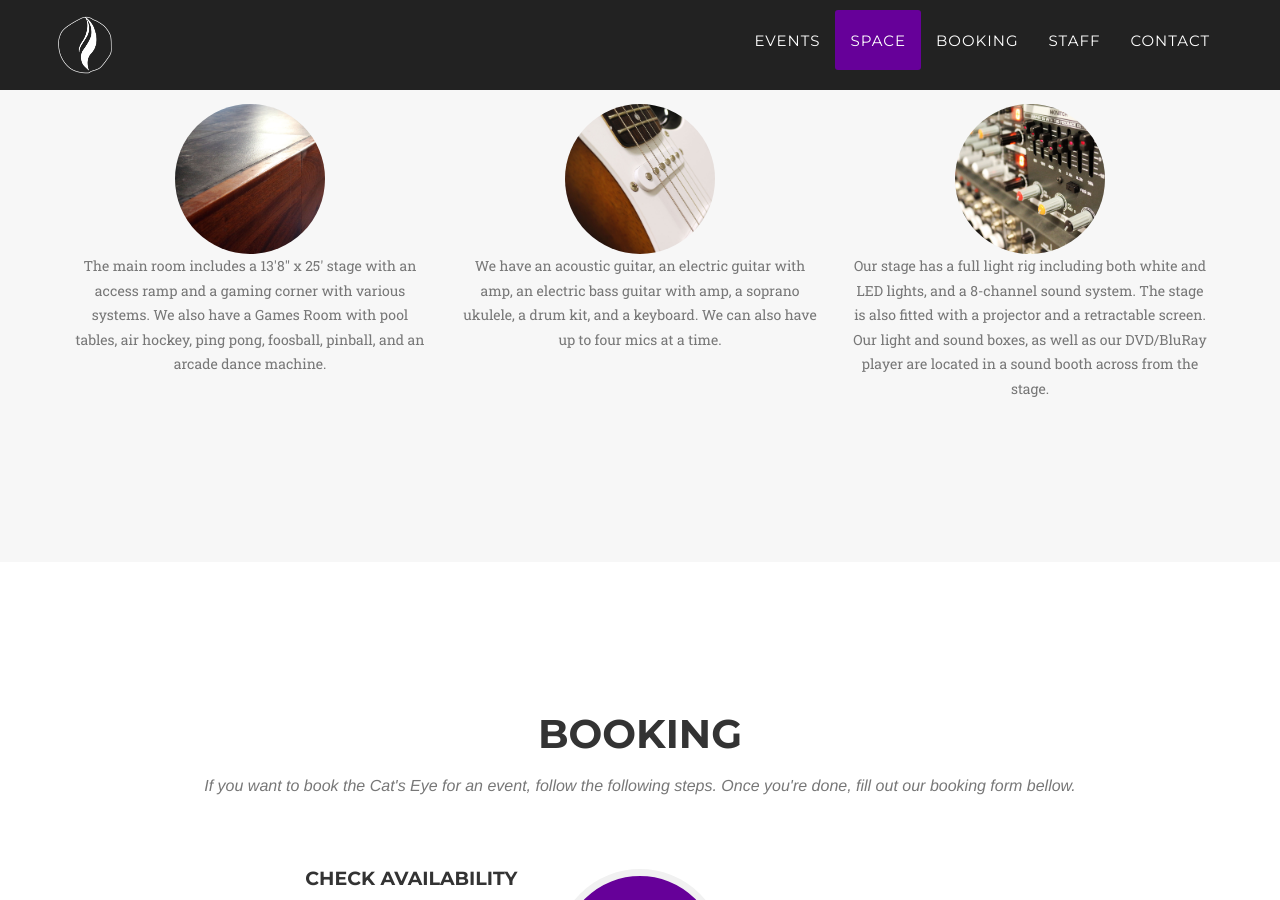
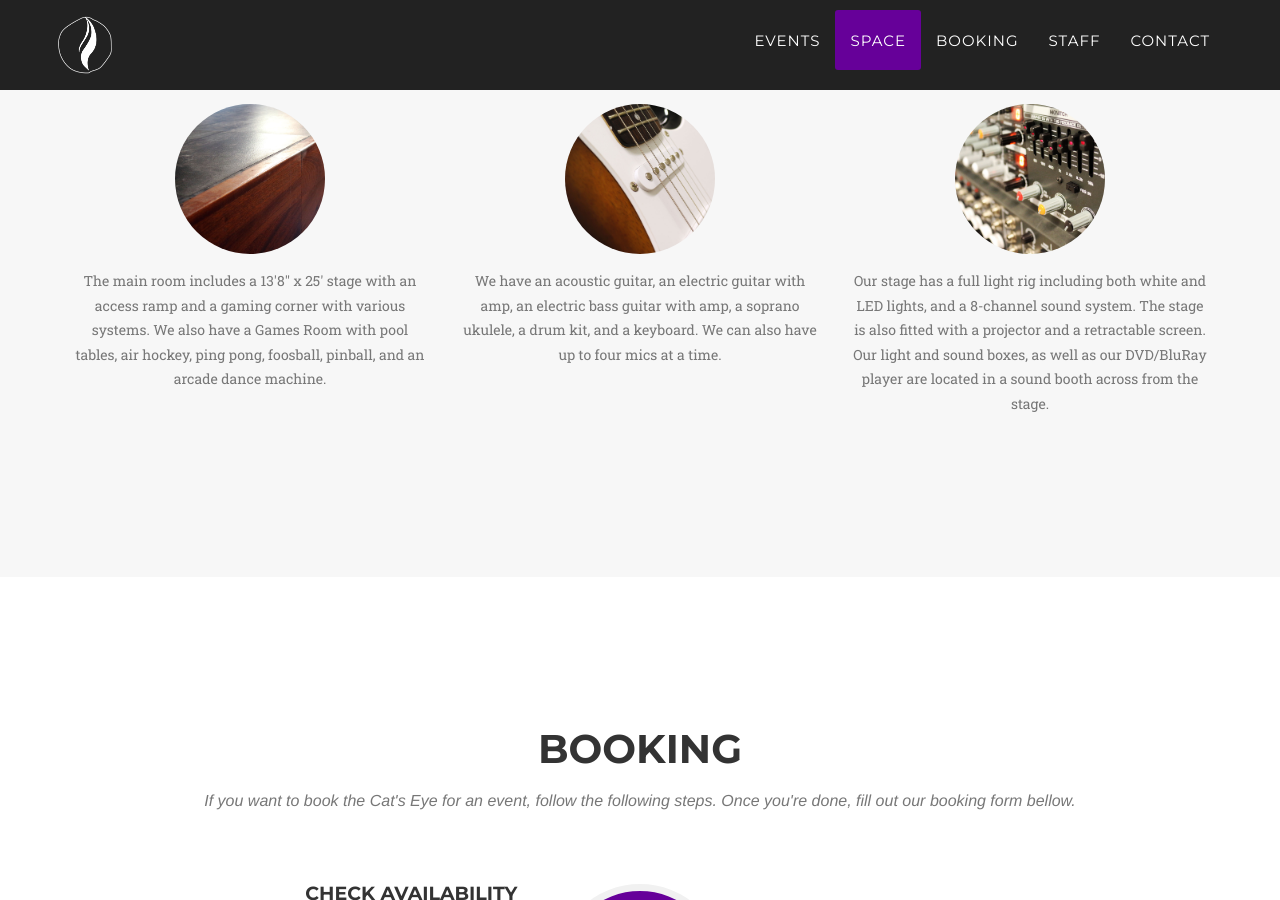
Before and after one commit to ryanfan/cats-eye-revamped, a Jekyll site: the page built from index.html, in a window 1280 px wide and 900 px high, scrolled down 2005 px. Built offline with Jekyll 4.4.1, drawn with Linux system fonts in a browser that asks for light colours; some web fonts are replaced.

Commit message:
Changed margins

```diff
--- a/_includes/services.html
+++ b/_includes/services.html
@@ -20,7 +20,7 @@
                             <img src="img/space/venue.jpg" class="img-responsive" style="border-radius:50%" alt="">
                         </span>
                     </a>
-                    <p class="text-muted">The main room includes a 13'8" x 25' stage with an access ramp and a gaming corner with various systems. We also have a Games Room with pool tables, air hockey, ping pong, foosball, pinball, and an arcade dance machine.</p>
+                    <p class="text-muted" style="margin-top:15px">The main room includes a 13'8" x 25' stage with an access ramp and a gaming corner with various systems. We also have a Games Room with pool tables, air hockey, ping pong, foosball, pinball, and an arcade dance machine.</p>
                 </div>
                 <div class="col-md-4">
                     <h4 class="service-heading">Audio</h4>
@@ -33,7 +33,7 @@
                             <img src="img/space/audio.jpg" class="img-responsive" style="border-radius:50%" alt="">
                         </span>
                     </a>
-                    <p class="text-muted">We have an acoustic guitar, an electric guitar with amp, an electric bass guitar with amp, a soprano ukulele, a drum kit, and a keyboard. We can also have up to four mics at a time.</p>
+                    <p class="text-muted" style="margin-top:15px">We have an acoustic guitar, an electric guitar with amp, an electric bass guitar with amp, a soprano ukulele, a drum kit, and a keyboard. We can also have up to four mics at a time.</p>
                 </div>
                 <div class="col-md-4">
                     <h4 class="service-heading">Tech</h4>
@@ -46,7 +46,7 @@
                             <img src="img/space/tech.jpg" class="img-responsive" style="border-radius:50%" alt="">
                         </span>
                     </a>
-                    <p class="text-muted">Our stage has a full light rig including both white and LED lights, and a 8-channel sound system. The stage is also fitted with a projector and a retractable screen. Our light and sound boxes, as well as our DVD/BluRay player are located in a sound booth across from the stage.</p>
+                    <p class="text-muted" style="margin-top:15px">Our stage has a full light rig including both white and LED lights, and a 8-channel sound system. The stage is also fitted with a projector and a retractable screen. Our light and sound boxes, as well as our DVD/BluRay player are located in a sound booth across from the stage.</p>
                 </div>
             </div>
         </div>
```
